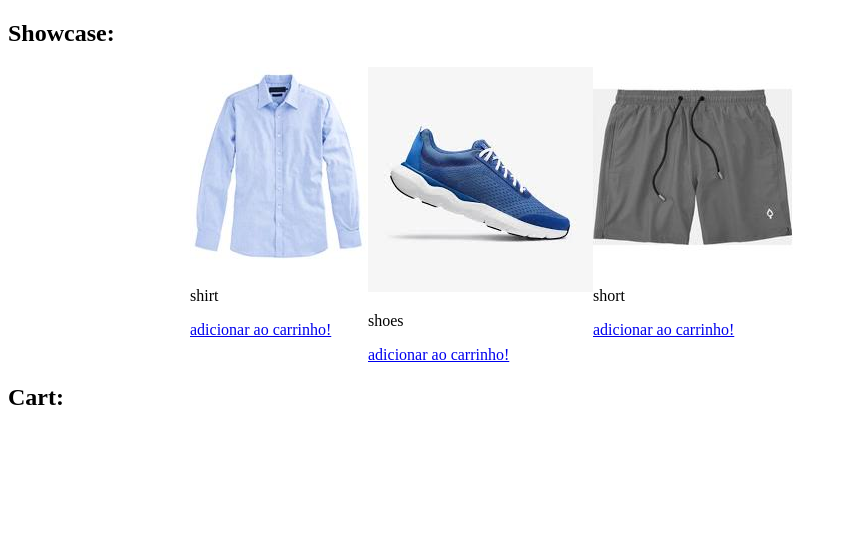
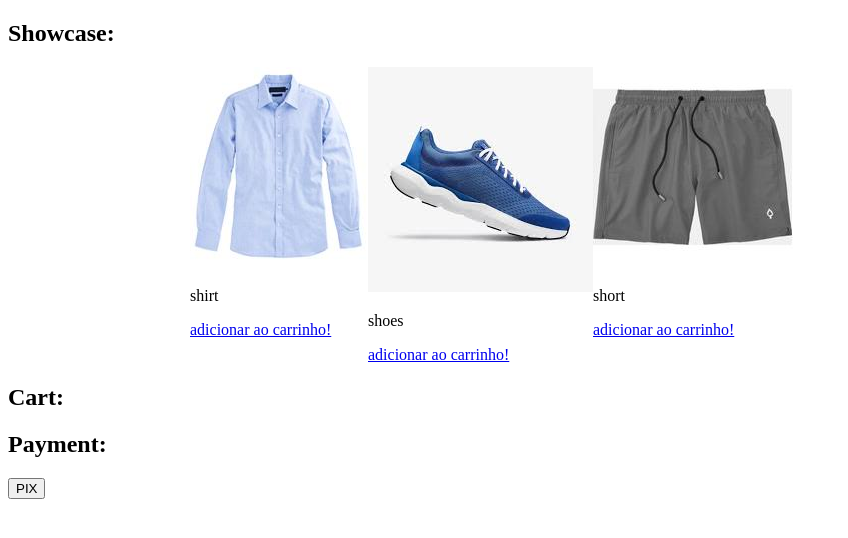
Before and after one commit to DevVithor/VirtualStore, a plain HTML site: page index.html in a window 1280 px wide. Shown: the whole page, without its empty margins (0-848 px from the left). Drawn offline with Linux system fonts and the light colour scheme.

Commit message:
feat: Created buttoms for payment

```diff
--- a/index.html
+++ b/index.html
@@ -11,6 +11,8 @@
     <div id="products"></div>
     <h2>Cart:</h2>
     <div id="cart"></div>
+    <h2>Payment:</h2>
+    <button id="pix">PIX</button>
     <script src="store.js"></script>
   </body>
 </html>
```
